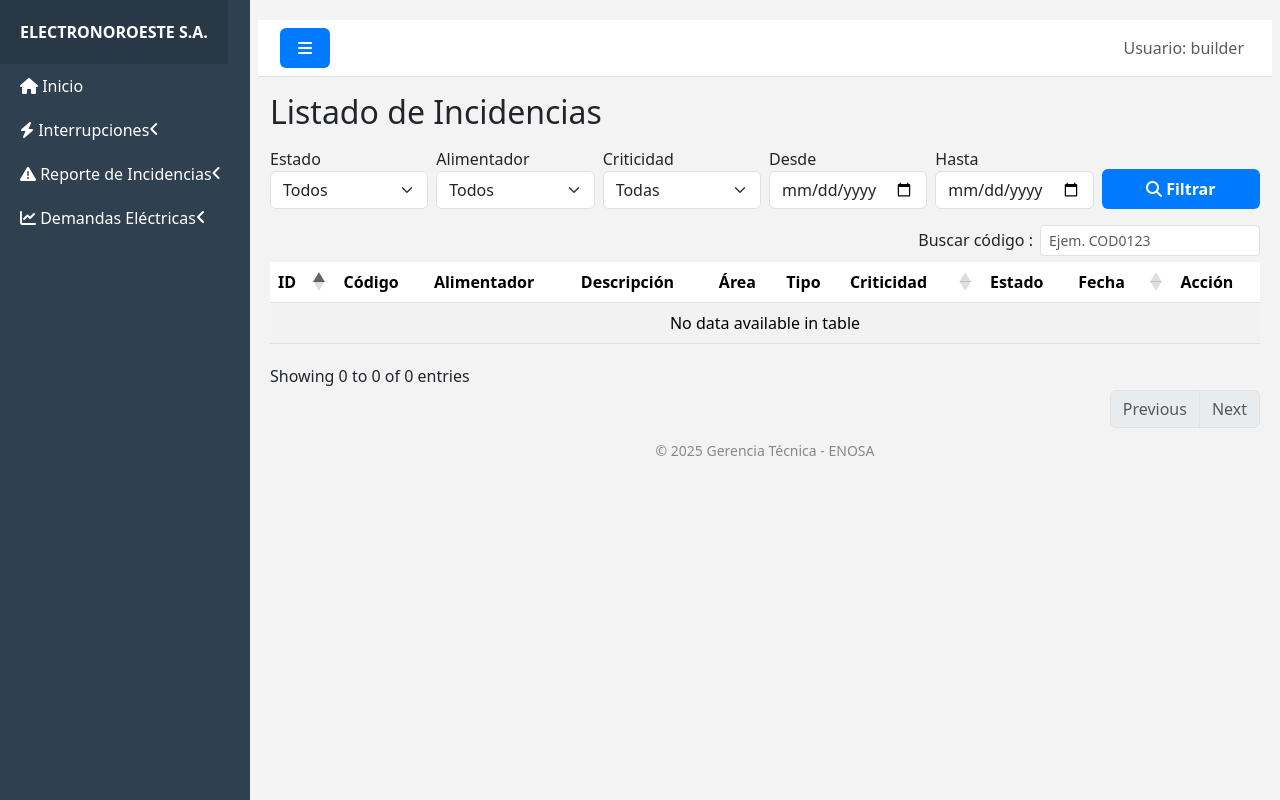
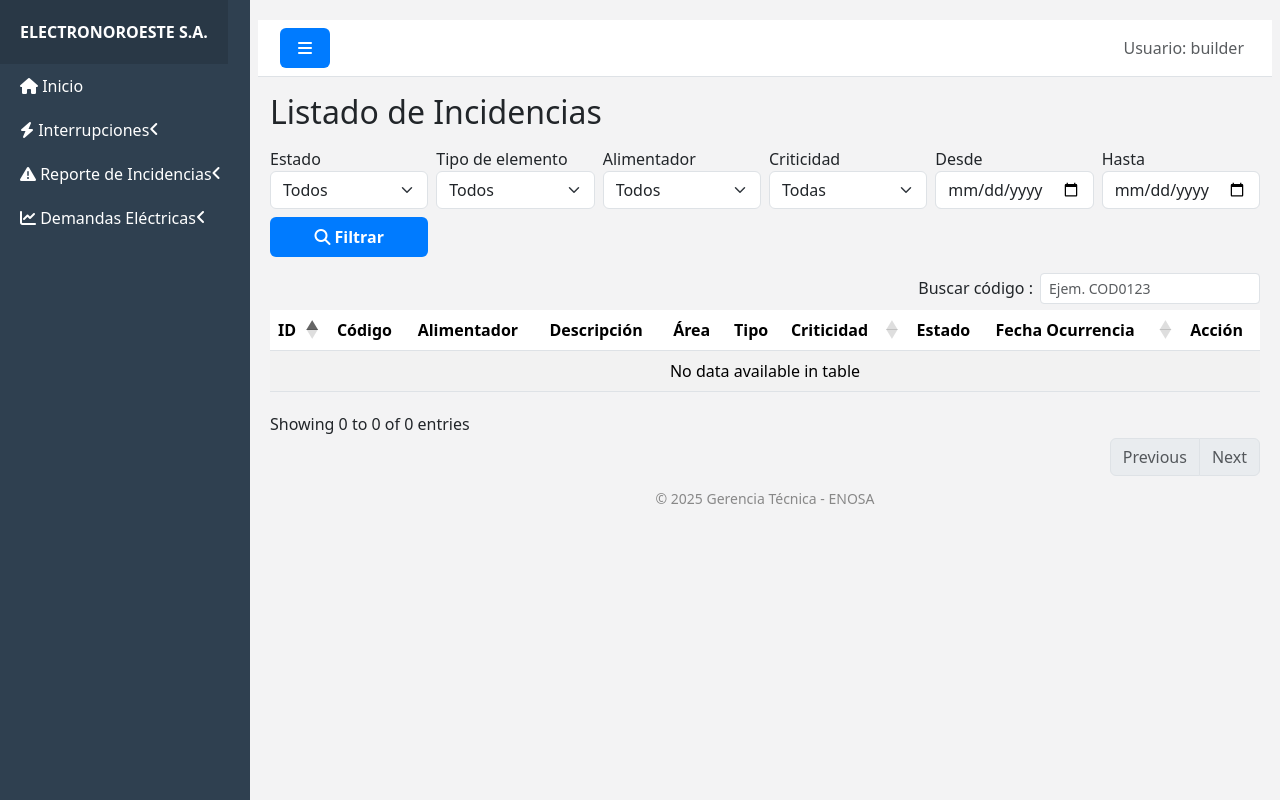
Before and after one commit to MCist/INCIDENCIAS, a Flask app: page /incidencias/ in a window 1280 px wide. Run offline with Flask 3, Linux system fonts and the light colour scheme; data that the repository does not hold is empty; some libraries are stand-ins or nearby versions.

Commit message:
Add files via upload

```diff
--- a/INCIDENCIAS/app/templates/incidencias.html
+++ b/INCIDENCIAS/app/templates/incidencias.html
@@ -19,6 +19,13 @@
       <option value="">Todos</option>
       <option value="Abierto">Abierto</option>
       <option value="Cerrado">Cerrado</option>
+    </select>
+  </div>
+
+  <div class="col-md-2">
+    <label class="form-label mb-0">Tipo de elemento</label>
+    <select id="fTipoEl" class="form-select">
+      <option value="">Todos</option>   <!-- se llenará con JS -->
     </select>
   </div>
 
@@ -61,7 +68,7 @@
   <thead>
     <tr>
       <th>ID</th><th>Código</th><th>Alimentador</th><th>Descripción</th><th>Área</th>
-      <th>Tipo</th><th>Criticidad</th><th>Estado</th><th>Fecha</th><th>Acción</th>
+      <th>Tipo</th><th>Criticidad</th><th>Estado</th><th>Fecha Ocurrencia</th><th>Acción</th>
     </tr>
   </thead>
   <tbody></tbody>
@@ -79,19 +86,34 @@
 
         <div class="mb-3">
           <label for="edt_tipo" class="form-label">Tipo de elemento</label>
-          <select id="edt_tipo" name="tipo_elemento" class="form-select">
+          <select id="edt_tipo" name="tipo_elemento" class="form-select" required>
             <!-- Opciones debes recargarlas igual que en tu formulario original -->
           </select>
         </div>
 
-        <div class="mb-3">
-          <label for="edt_codigo" class="form-label">Código elemento</label>
-          <input id="edt_codigo" name="codigo_elemento" type="text" class="form-control">
+        <!-- envuelto: mostrará uno u otro según el tipo -->
+        <div id="grupo_editar_codigo_unico">
+          <div class="mb-3">
+            <label for="edt_codigo" class="form-label">Código elemento</label>
+            <input id="edt_codigo" name="codigo_elemento" type="text" class="form-control">
+          </div>
         </div>
+
+        <div id="grupo_editar_vano" style="display:none">
+          <div class="mb-3">
+            <label for="edt_ini" class="form-label">Código Estructura MT (Inicio)</label>
+            <select id="edt_ini" class="form-control"></select>
+          </div>
+          <div class="mb-3">
+            <label for="edt_fin" class="form-label">Código Estructura MT (Fin)</label>
+            <select id="edt_fin" class="form-control"></select>
+          </div>
+        </div>
+
 
         <div class="mb-3">
           <label for="edt_ocurrencia" class="form-label">Ocurrencia</label>
-          <textarea id="edt_ocurrencia" name="ocurrencia" class="form-control"></textarea>
+          <textarea id="edt_ocurrencia" name="ocurrencia" class="form-control" required></textarea>
         </div>
 
         <div class="mb-3">
@@ -105,11 +127,12 @@
           <!-- aquí mostraremos miniaturas o links a los archivos ya subidos -->
         </div>
       </div>
-
       <div class="modal-footer">
         <button type="button" class="btn btn-secondary" data-bs-dismiss="modal">Cancelar</button>
         <button type="submit" class="btn btn-primary">Guardar cambios</button>
       </div>
+      <input type="hidden" name="codigo_inicio" id="hid_ini">
+      <input type="hidden" name="codigo_fin"    id="hid_fin">
     </form>
   </div>
 </div>
```
Also changed, not shown: INCIDENCIAS/app/templates/map.html (+8 -4 lines), INCIDENCIAS/app/templates/report.html (+9 -0 lines).
